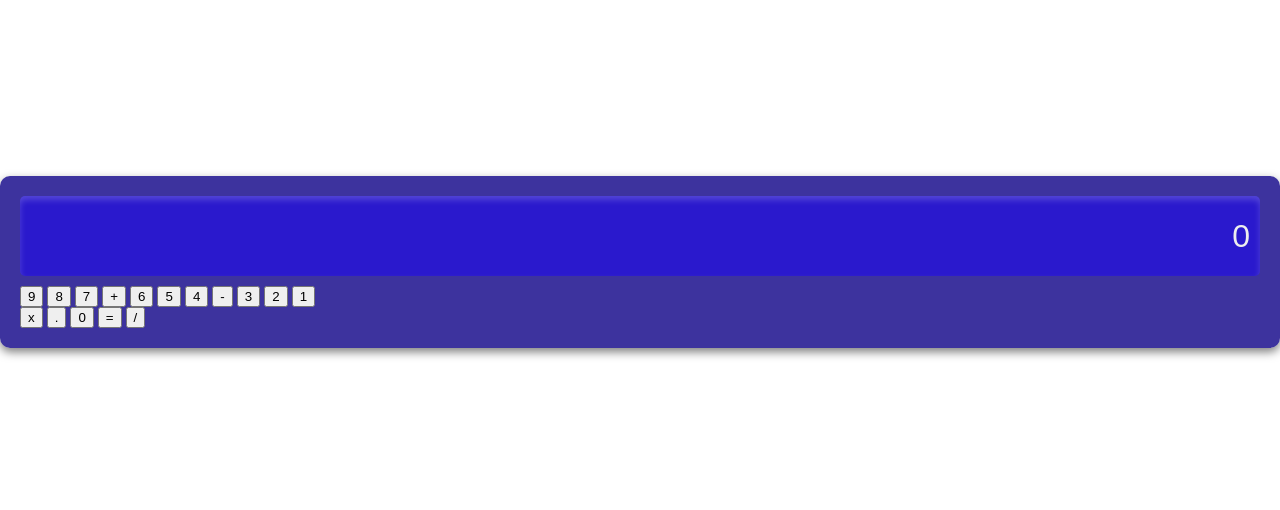
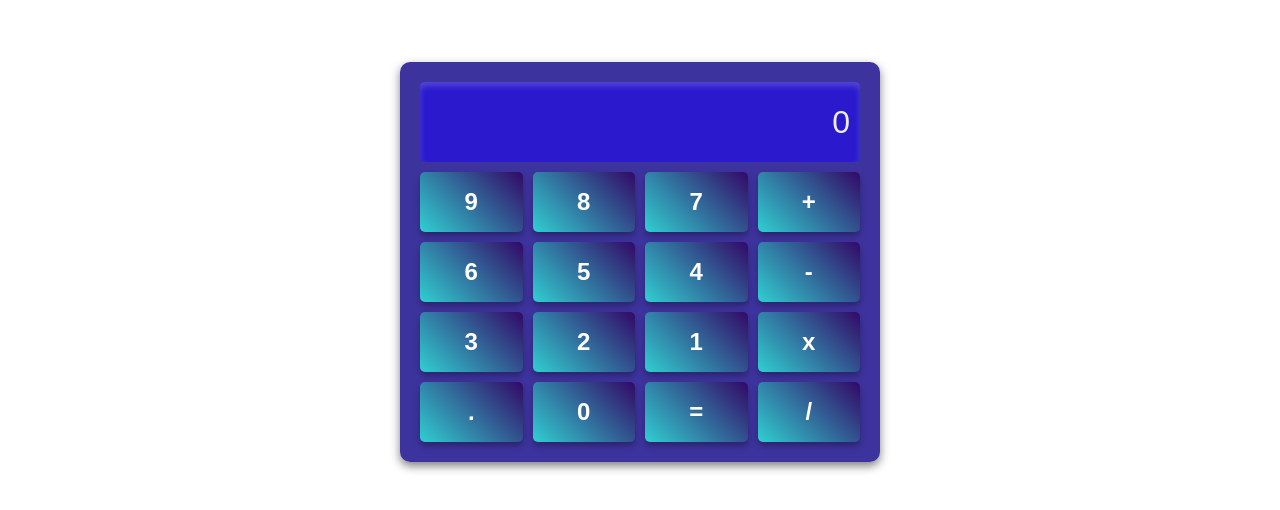
Before and after one commit to feden15/desafio-13, a website built with Vite: page index.html in a window 1280 px wide. Shown: the part 138-648 px from the top of the page. Built offline with nearby package versions, Linux system fonts and the light colour scheme; files whose address does not match are found by name.

Commit message:
Estilizamos los botones en general

```diff
--- a/src/style.scss
+++ b/src/style.scss
@@ -32,3 +32,22 @@ body {
     border-radius: 5px;
     box-shadow: inset 0 4px 6px rgba(255, 255, 255, 0.2);
 }
+
+.botones {
+    display: contents;
+}
+
+button {
+    height: 60px;
+    font-size: 1.5rem;
+    font-weight: bold;
+    color: white;
+    border: none;
+    border-radius: 5px;
+    cursor: pointer;
+    box-shadow: 0 4px 6px rgba(0, 0, 0, 0.3);
+    transition: all 0.2s;
+
+    /* Gradiente de fondo para los números */
+    background: linear-gradient(45deg, #30cfd0, #330867);
+}
```
